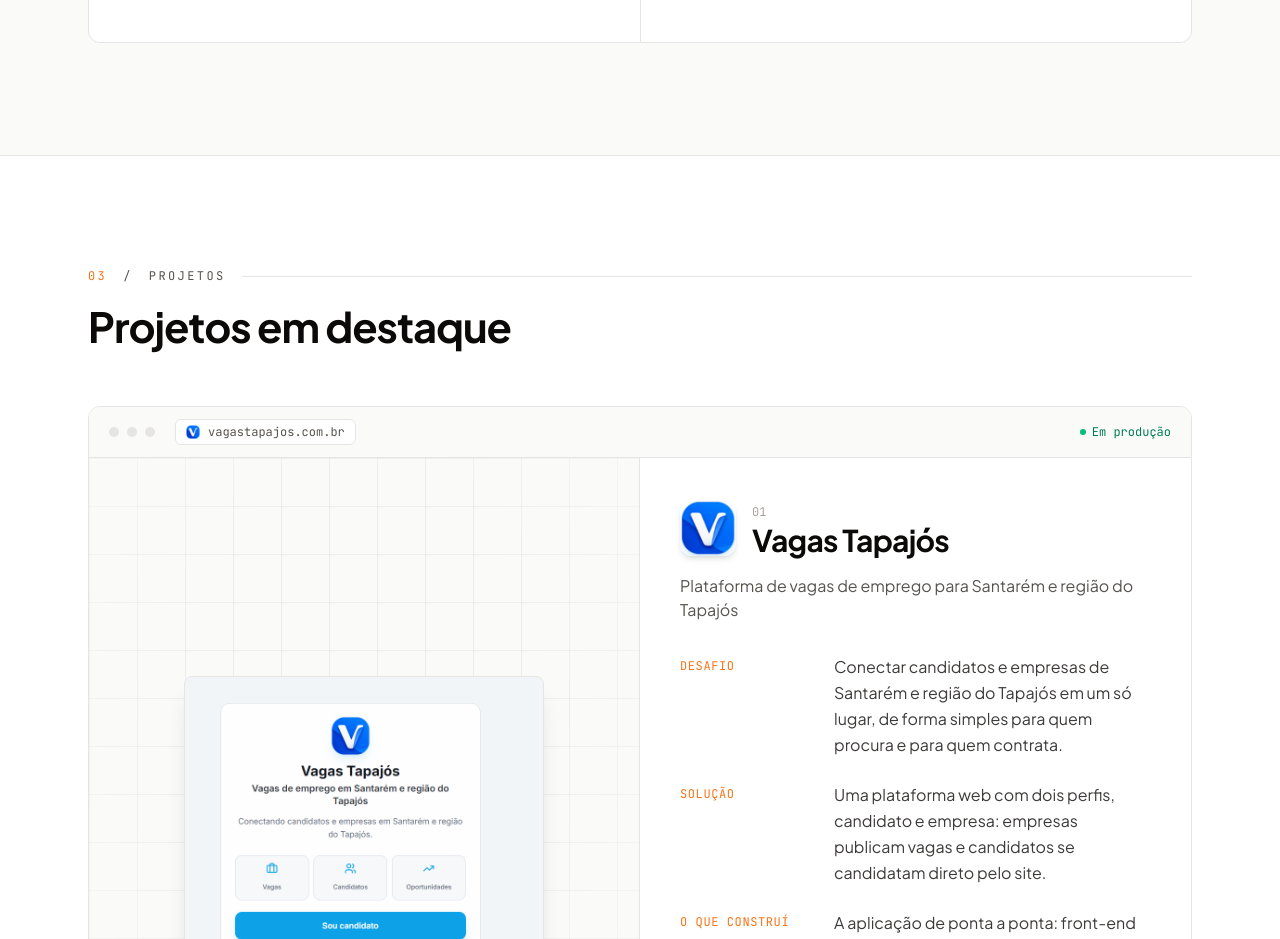
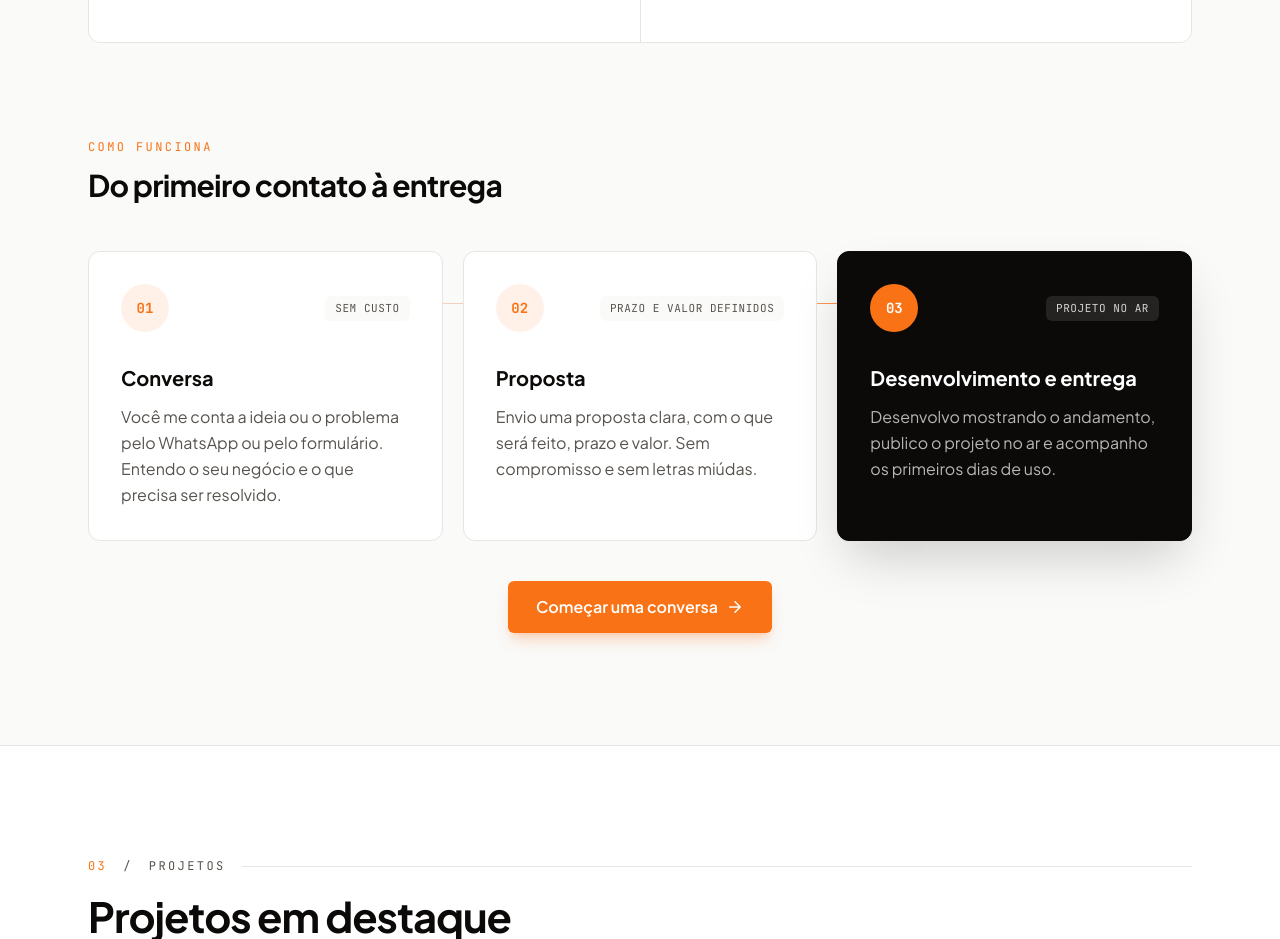
Before and after one commit to kauamoreira-dev/portfolio, a Next.js app: page / in a window 1280 px wide. Shown: the part 2640-3579 px from the top of the page. Built offline with nearby package versions, Linux system fonts and the light colour scheme; no server answers.

Commit message:
Adiciona bloco 'Como funciona' em 3 passos dentro de Serviços
Co-Authored-By: Claude Opus 5.5 <noreply@anthropic.com>
Claude-Session: https://claude.ai/code/session_01AbWUFChaaqf2VSBCnQzTiC

```diff
--- a/src/components/Services.tsx
+++ b/src/components/Services.tsx
@@ -2,7 +2,13 @@
 
 import { useLanguage } from "./LanguageProvider";
 import { Reveal, SectionHeading } from "./Reveal";
-import { DatabaseIcon, LayoutIcon, ServerIcon, WrenchIcon } from "./icons";
+import {
+  ArrowRightIcon,
+  DatabaseIcon,
+  LayoutIcon,
+  ServerIcon,
+  WrenchIcon,
+} from "./icons";
 
 const icons = [LayoutIcon, ServerIcon, DatabaseIcon, WrenchIcon];
 
@@ -10,11 +16,21 @@ export function Services() {
   const { t } = useLanguage();
 
   return (
-    <section id="services" className="scroll-mt-16 border-t border-line bg-surface py-28">
+    <section
+      id="services"
+      className="scroll-mt-16 border-t border-line bg-surface py-28"
+    >
       <div className="mx-auto max-w-6xl px-4 sm:px-6">
-        <SectionHeading index={2} label={t.services.label} title={t.services.title} />
+        <SectionHeading
+          index={2}
+          label={t.services.label}
+          title={t.services.title}
+        />
 
-        <div className="grid overflow-hidden rounded-xl border border-line bg-line sm:grid-cols-2" style={{ gap: 1 }}>
+        <div
+          className="grid overflow-hidden rounded-xl border border-line bg-line sm:grid-cols-2"
+          style={{ gap: 1 }}
+        >
           {t.services.items.map((s, i) => {
             const Icon = icons[i];
             return (
@@ -24,7 +40,9 @@ export function Services() {
                     <span className="flex h-11 w-11 items-center justify-center rounded-lg border border-line text-ink transition-colors group-hover:border-accent group-hover:text-accent">
                       <Icon />
                     </span>
-                    <span className="font-mono text-xs text-subtle">{String(i + 1).padStart(2, "0")}</span>
+                    <span className="font-mono text-xs text-subtle">
+                      {String(i + 1).padStart(2, "0")}
+                    </span>
                   </div>
                   <h3 className="mt-8 text-xl font-bold text-ink">{s.title}</h3>
                   <p className="mt-3 leading-relaxed text-muted">{s.text}</p>
@@ -33,7 +51,99 @@ export function Services() {
             );
           })}
         </div>
+
+        <ProcessBlock />
       </div>
     </section>
   );
 }
+
+function ProcessBlock() {
+  const { t } = useLanguage();
+  const p = t.services.process;
+  const last = p.steps.length - 1;
+
+  return (
+    <div className="mt-24">
+      <Reveal className="mb-12 flex flex-col items-start justify-between gap-6 sm:flex-row sm:items-end">
+        <div>
+          <p className="mb-3 font-mono text-xs uppercase tracking-[0.2em] text-accent">
+            {p.label}
+          </p>
+          <h3 className="text-2xl font-bold tracking-tight text-ink sm:text-3xl">
+            {p.title}
+          </h3>
+        </div>
+      </Reveal>
+
+      <ol className="relative grid gap-5 lg:grid-cols-3">
+        {/* connector line behind the step numbers (desktop) */}
+        <span
+          aria-hidden
+          className="absolute top-[52px] right-[16%] left-[16%] hidden h-px bg-gradient-to-r from-line via-accent/50 to-accent lg:block"
+        />
+        {p.steps.map((step, i) => {
+          const highlight = i === last;
+          return (
+            <li key={step.title} className="h-full">
+              <Reveal delay={i * 110} className="h-full">
+                <div
+                  className={`relative flex h-full flex-col rounded-xl border p-7 transition sm:p-8 ${
+                    highlight
+                      ? "border-ink bg-ink text-white shadow-2xl shadow-ink/20"
+                      : "border-line bg-white hover:-translate-y-1 hover:shadow-lg"
+                  }`}
+                >
+                  <div className="flex items-center justify-between">
+                    <span
+                      className={`relative z-10 flex h-12 w-12 items-center justify-center rounded-full font-mono text-sm font-bold ring-8 ${
+                        highlight
+                          ? "bg-accent text-white ring-ink"
+                          : "bg-accent/10 text-accent ring-white"
+                      }`}
+                    >
+                      {String(i + 1).padStart(2, "0")}
+                    </span>
+                    <span
+                      className={`rounded-md px-2.5 py-1 font-mono text-[11px] uppercase tracking-wider ${
+                        highlight
+                          ? "bg-white/10 text-white/80"
+                          : "bg-surface text-muted"
+                      }`}
+                    >
+                      {step.tag}
+                    </span>
+                  </div>
+                  <h4
+                    className={`mt-8 text-xl font-bold ${highlight ? "text-white" : "text-ink"}`}
+                  >
+                    {step.title}
+                  </h4>
+                  <p
+                    className={`mt-3 leading-relaxed ${highlight ? "text-white/70" : "text-muted"}`}
+                  >
+                    {step.text}
+                  </p>
+                </div>
+              </Reveal>
+            </li>
+          );
+        })}
+      </ol>
+
+      <Reveal delay={200} className="mt-10 flex justify-center">
+        <a
+          href="#contact"
+          className="group inline-flex items-center gap-2 rounded-md bg-accent px-7 py-3.5 font-semibold text-white shadow-lg shadow-accent/25 transition hover:bg-accent-strong"
+        >
+          {p.cta}
+          <ArrowRightIcon
+            width={18}
+            height={18}
+            className="transition-transform group-hover:translate-x-0.5"
+          />
+        </a>
+      </Reveal>
+    </div>
+  );
+}
--- a/src/lib/content.ts
+++ b/src/lib/content.ts
@@ -77,6 +77,28 @@ const pt = {
         text: "Correção de bugs, novas funcionalidades, ajustes de performance e deploy contínuo na Vercel.",
       },
     ],
+    process: {
+      label: "Como funciona",
+      title: "Do primeiro contato à entrega",
+      steps: [
+        {
+          title: "Conversa",
+          text: "Você me conta a ideia ou o problema pelo WhatsApp ou pelo formulário. Entendo o seu negócio e o que precisa ser resolvido.",
+          tag: "Sem custo",
+        },
+        {
+          title: "Proposta",
+          text: "Envio uma proposta clara, com o que será feito, prazo e valor. Sem compromisso e sem letras miúdas.",
+          tag: "Prazo e valor definidos",
+        },
+        {
+          title: "Desenvolvimento e entrega",
+          text: "Desenvolvo mostrando o andamento, publico o projeto no ar e acompanho os primeiros dias de uso.",
+          tag: "Projeto no ar",
+        },
+      ],
+      cta: "Começar uma conversa",
+    },
   },
   projects: {
     label: "Projetos",
@@ -246,6 +268,28 @@ const en: Dictionary = {
         text: "Bug fixes, new features, performance tuning and continuous deployment on Vercel.",
       },
     ],
+    process: {
+      label: "How it works",
+      title: "From first contact to delivery",
+      steps: [
+        {
+          title: "Conversation",
+          text: "Tell me about your idea or problem on WhatsApp or through the form. I get to know your business and what needs solving.",
+          tag: "Free",
+        },
+        {
+          title: "Proposal",
+          text: "I send a clear proposal with scope, timeline and price. No commitment and no fine print.",
+          tag: "Clear timeline and price",
+        },
+        {
+          title: "Build and delivery",
+          text: "I build while sharing progress, launch the project and follow up during the first days of use.",
+          tag: "Project live",
+        },
+      ],
+      cta: "Start a conversation",
+    },
   },
   projects: {
     label: "Projects",
```
